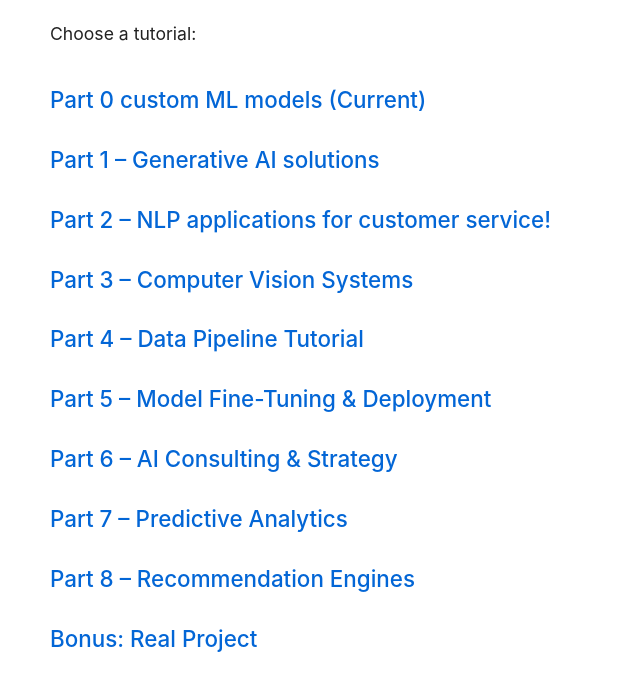
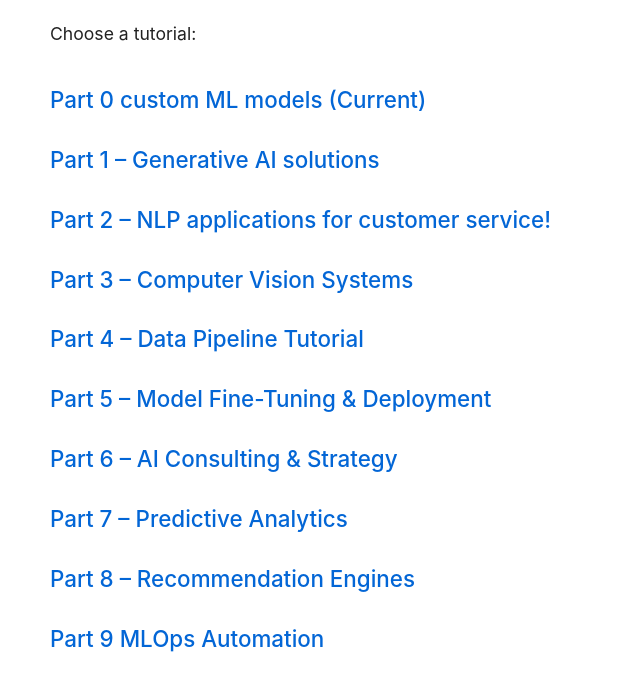
Before and after one commit to esp046-cyber/AIMLtutorial, a plain HTML site: page index.html in a window 1280 px wide. Shown: the part 181-872 px from the top of the page, without its empty margins (190-830 px from the left). Drawn offline with Linux system fonts and the light colour scheme.

Commit message:
Update index.html

```diff
--- a/index.html
+++ b/index.html
@@ -50,7 +50,7 @@
         <li><a href="ai_consulting_tutorial.html">Part 6 – AI Consulting & Strategy</a></li>
         <li><a href="predictive_analytics_tutorial.html">Part 7 – Predictive Analytics</a></li>
         <li><a href="rec_engine_tutorial.html">Part 8 – Recommendation Engines</a></li>
-        <li><a href="tutorial9.html">Bonus: Real Project</a></li>
+        <li><a href="mlops_tutorial.html">Part 9 MLOps Automation</a></li>
     </ul>
 </body>
 </html>
```
